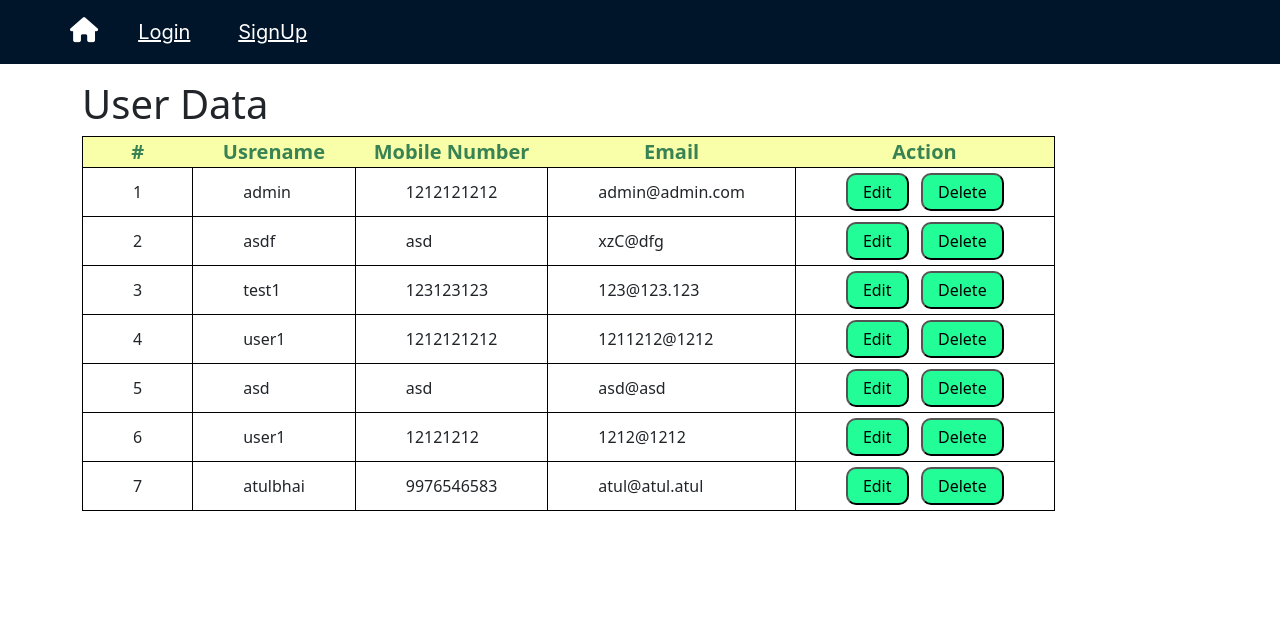
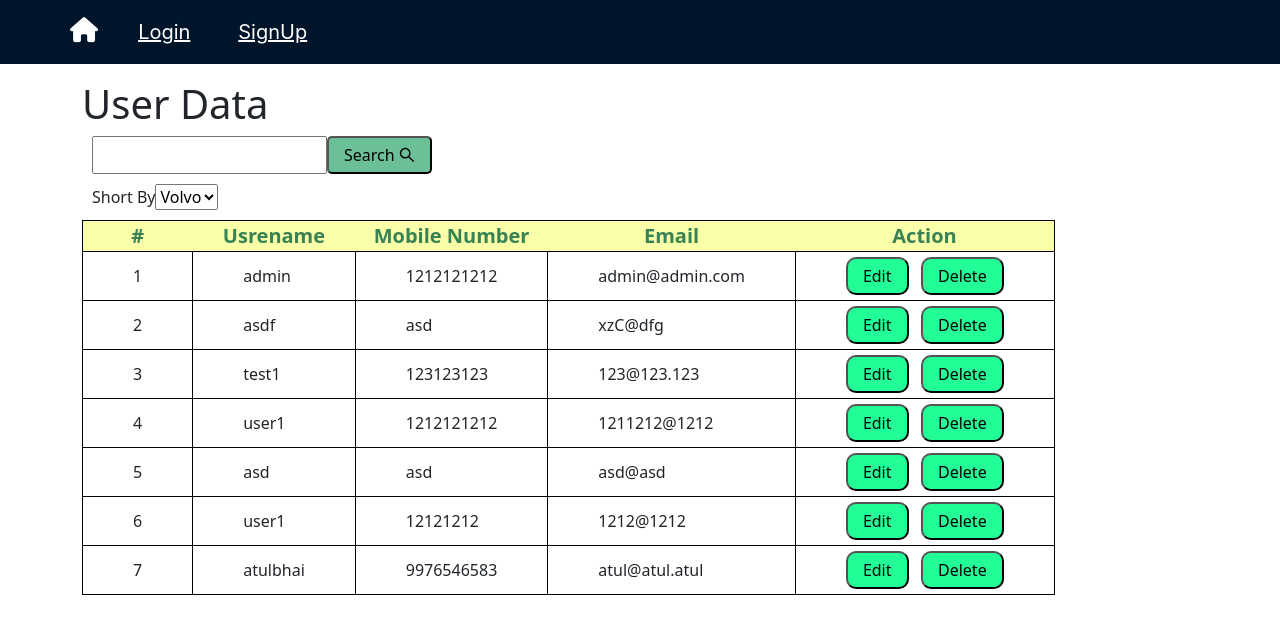
Before and after one commit to LohMehul/Internship, a React (Create React App) app in the folder setup/: page /deshboard in a window 1280 px wide. Shown: the top 634 px of the page. Built offline with nearby package versions, Linux system fonts and the light colour scheme; data requests are answered from the project's data file.

Commit message:
search and short button added

```diff
--- a/setup/package.json
+++ b/setup/package.json
@@ -3,10 +3,11 @@
   "version": "0.1.0",
   "private": true,
   "dependencies": {
+    "@ant-design/icons": "^5.2.6",
     "@testing-library/jest-dom": "^5.17.0",
     "@testing-library/react": "^13.4.0",
     "@testing-library/user-event": "^13.5.0",
-    "antd": "^5.12.5",
+    "antd": "^5.12.6",
     "axios": "^1.6.2",
     "bootstrap": "^5.3.2",
     "json-server": "^0.17.4",
--- a/setup/src/pages/Dashboard.jsx
+++ b/setup/src/pages/Dashboard.jsx
@@ -48,6 +48,7 @@
 import React from "react";
 // import "./App.css";
 import "./pages.css"
+import { SearchOutlined } from '@ant-design/icons';
 class App extends React.Component {
     // Constructor
     constructor(props) {
@@ -76,19 +77,25 @@ class App extends React.Component {
 
     render() {
         const { DataisLoaded, items } = this.state;
-        console.log(items);
+        // const handelDelete = (id) => {
+        //     var index = items.map(function (e) {
+        //         return e.id;
+
+        //     }).indexOf(id);
+
+        //     items.splice(index, 1);
 
 
-        const handelDelete = (id) => {
+        // }
+        const handleDelete = (id) => {
+            alert("Button Clicked!");
+            console.log("handle delete items in array", items);
             var index = items.map(function (e) {
                 return e.id;
-
             }).indexOf(id);
-
             items.splice(index, 1);
 
-
-        }
+        };
         if (!DataisLoaded)
             return (
                 <div>
@@ -100,6 +107,20 @@ class App extends React.Component {
             <div className="container">
                 <div className="mt-3">
                     <h1>User Data</h1>
+                    <div className="row">
+                        <div className="srch"><input type="text" />
+                            <button className="button-srch">Search <SearchOutlined /></button>
+                        </div>
+                        <div className="short srch">
+                            <label for="short">Short By</label>
+                            <select id="cars" name="short">
+                                <option value="volvo">Volvo</option>
+                                <option value="saab">Saab</option>
+                                <option value="fiat">Fiat</option>
+                                <option value="audi">Audi</option>
+                            </select>
+                        </div>
+                    </div>
                     <table className="table-user">
                         <thead >
                             <tr>
@@ -120,7 +141,7 @@ class App extends React.Component {
                                         <td className="br">{user.email}</td>
                                         <td className="br">
                                             <button className="button">Edit</button>&nbsp;&nbsp;&nbsp;
-                                            <button className="button" onClick={() => { handelDelete(user.id)}}>Delete</button>
+                                            <button className="button" onClick={() => { handleDelete(user.id) }}>Delete</button>
                                         </td>
                                     </tr>
                                 })
--- a/setup/src/pages/pages.css
+++ b/setup/src/pages/pages.css
@@ -14,7 +14,10 @@
     display: flex;
     flex-wrap: wrap;
 }
-
+.row{
+    display: flex;
+    flex-wrap: wrap;
+}
 table,
 th,
 tr,
@@ -33,3 +36,17 @@ td {
     border: 1px solid black;
     padding: 5px 50px;
 }
+
+.srch{
+    margin: 10px;
+}
+.srch input{
+    padding:5px 0 ;
+
+}
+
+.srch button{
+        background-color: rgba(84, 182, 136, 0.863);
+        padding: 5px 15px;
+        border-radius: 5px;
+}
```
Also changed, not shown: 1 other file (tests, documents, lock files or other folders).
